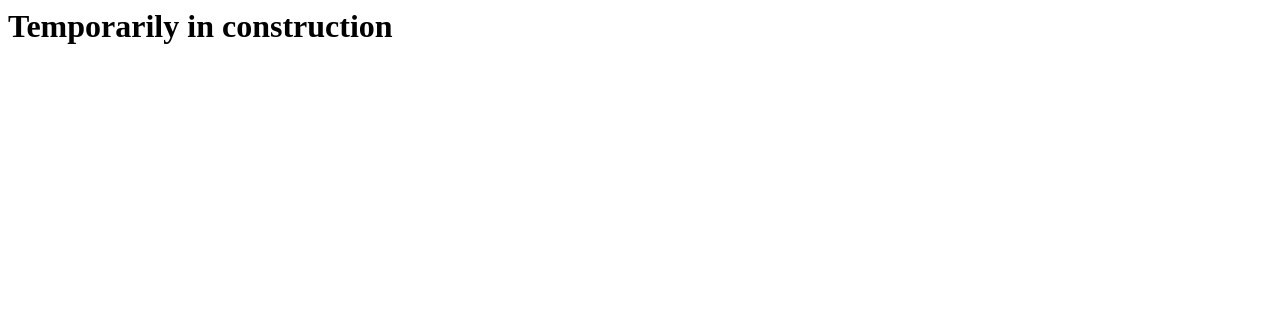
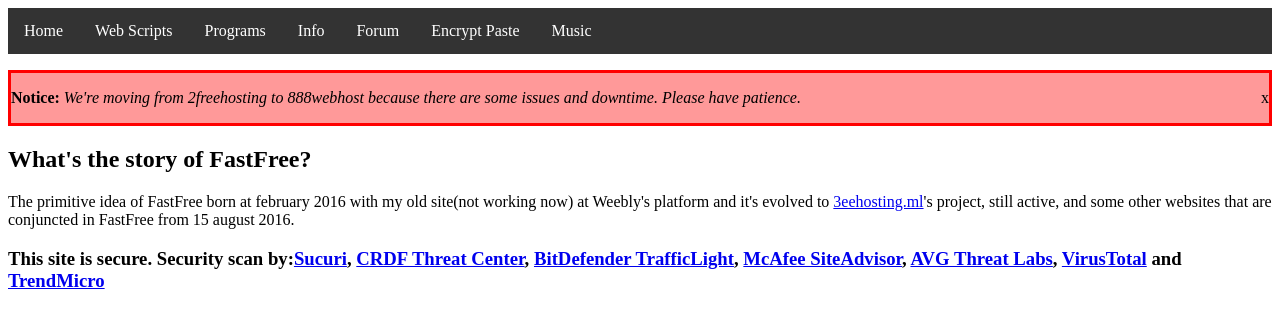
Before and after one commit to fastfree/fastfree.github.io, a plain HTML site: page index.html in a window 1280 px wide. Drawn offline with Linux system fonts and the light colour scheme.

Commit message:
Update index.html

```diff
--- a/index.html
+++ b/index.html
@@ -1,5 +1,101 @@
-<html>
-<body>
-<h1>Temporarily in construction</h1>
-</body>
-</html>
+<!DOCTYPE HTML>
+<html class="loading">
+    <head>
+<TITLE>FastFree</TITLE>
+<META NAME="description" CONTENT="Talking of html, php, css, JavaScript, MySQL, bat, cmd, SEO, scripting, computing and other; Encrypted Pastebin, Forum, URL Shortener, Search Engine, Some Web Scripts and Computer Programs; All Fast and Free with HTTPS">
+<META NAME="keywords" CONTENT="html,css,js,php,shtml,shtm,htm,javascript,computer,computing,script,scripting,scripts,free,host,hosting,hoster,bat,cmd,windows,style,meta,styling,forum,index,zerobin,short,shortener,url,paste,pastebin,bbs,mysql,sqlite,sql">
+<META NAME="robot" CONTENT="index,nofollow">
+<META NAME="copyright" CONTENT="©2016 Computer System Inc.">
+<META NAME="author" CONTENT="Nik16">
+<META NAME="revisit-after" CONTENT="7 days">
+<style type="text/css">
+            table{
+                border: 1px solid;
+                width: 100%;
+            }
+            th{
+                border: 1px solid;
+            }
+</style>
+<style>
+ul {
+    list-style-type: none;
+    margin: 0;
+    padding: 0;
+    overflow: hidden;
+    background-color: #333;
+}
+
+li {
+float: left;
+}
+
+li a {
+    display: block;
+    color: white;
+    text-align: center;
+    padding: 14px 16px;
+    text-decoration: none;
+}
+
+a:hover:not(.active) {
+    background-color: #111;
+}
+
+</style>
+<style type="text/css">
+.hide{display:none;}
+.show{display:block;}
+#notice{
+background:rgba(255,0,0,0.4);
+border-style:solid;
+border-color:red;
+border-width:3px;
+}
+</style>
+<script type="text/javascript" language="javascript">
+function showhome()
+{
+document.getElementById("home").className="show";
+document.getElementById("scripts").className="hide";
+}
+function showscripts()
+{
+document.getElementById("scripts").className="show";
+document.getElementById("home").className="hide";
+}
+</script>
+    </head>
+    <body>
+<ul>
+  <li><a href="#" onclick="showhome()">Home</a></li>
+  <li><a href="#" onclick="showscripts()">Web Scripts</a></li>
+  <li><a href="#" onclick="showprograms()">Programs</a></li>
+  <li><a href="#" onclick="showinfo()">Info</a></li>
+  <li hidden><a href="https://url.fastfree.cf">URL Shortener</a></li>
+  <li><a href="https://forum.fastfree.cf">Forum</a></li>
+  <li><a href="https://paste.fastfree.cf/">Encrypt Paste</a></li>
+  <li><a href="https://fastfree.cf/videos/music.html">Music</a></li>
+</ul>
+<p></p>
+<div id="notice"><p> <strong>Notice:</strong> <i>We're moving from 2freehosting to 888webhost because there are some issues and downtime. Please have patience.</i><span id="close" style="float:right;">x</span></p>
+</div>
+        <div class="container">
+<div id="home">
+<h2>What's the story of FastFree?</h2>
+<p>The primitive idea of FastFree born at february 2016 with my old site(not working now) at Weebly's platform and it's evolved to <a href="http://3eehosting.ml">3eehosting.ml</a>'s project, still active, and some other websites that are conjuncted in FastFree from 15 august 2016.</p>
+</div>
+<div id="scripts" hidden>
+<table>
+<tr><th><h1>view</h1></th><th><h1>name & description</h1></th><th><h1>link</h1></th></tr>
+<tr><th> <img src="https://fastfree.cf/img/site_permserror.png" height="250px" width="350px" /> </th><th><h2>Permissions error</h2><h3>Perfect for privacy</h3></th><th><a href="https://fastfree.cf/scripts/permserror/">https://fastfree.cf/scripts/permserror/</a></th></tr>
+<tr><th><img src="https://fastfree.cf/img/site_terminal.png" height="250px" width="350px" /></th><th><h2>L.JS.W.OS.IB.S.</h2><h3>JavaScript Web Operative System In-Browser Shell</h3></th><th><a href="https://fastfree.cf/scripts/terminal/">https://fastfree.cf/scripts/terminal/</a></th></tr>
+<tr><th><img src="https://fastfree.cf/img/site_virus.png" height="250px" width="350px" /></th><th><h2>Virus</h2><h3>Uploading to your computer...Perfect for pranks</h3></th><th><a href="https://fastfree.cf/scripts/virus/">https://fastfree.cf/scripts/virus/</a></th></tr>
+<tr><th><font color="red" size="+2">Currently Unavailable</font></th><th><h2>Fake Antivirus</h2><h3>Scanning... You have a lot of viruses!</h3></th><th><a href="https://fastfree.cf/scripts/fakeav/">https://fastfree.cf/scripts/fakeav/</a></th></tr>
+</table>
+</div>
+</div>
+<h3>This site is secure. Security scan by:<a href="https://sitecheck.sucuri.net/results/fastfree.cf">Sucuri</a>, <a href="http://threatcenter.crdf.fr/?q=fastfree.cf&Search=VirusName&Submit=Search">CRDF Threat Center</a>, <a href="http://trafficlight.bitdefender.com/info?url=https%3A%2F%2Ffastfree.cf%2F&language=en_US">BitDefender TrafficLight</a>, <a href="http://www.siteadvisor.com/sites/fastfree.cf">McAfee SiteAdvisor</a>, <a href="http://www.avgthreatlabs.com/it-it/website-safety-reports/domain/fastfree.cf">AVG Threat Labs</a>, <a href="https://www.virustotal.com/it/url/00d08a7da640e8478c253b6ea09d8ac43e515596599c4fc943fbdf77afb9fd0f/analysis/">VirusTotal</a> and <a href="https://global.sitesafety.trendmicro.com">TrendMicro</a></h3>
+</div>
+    </body>
+  </html>
```
